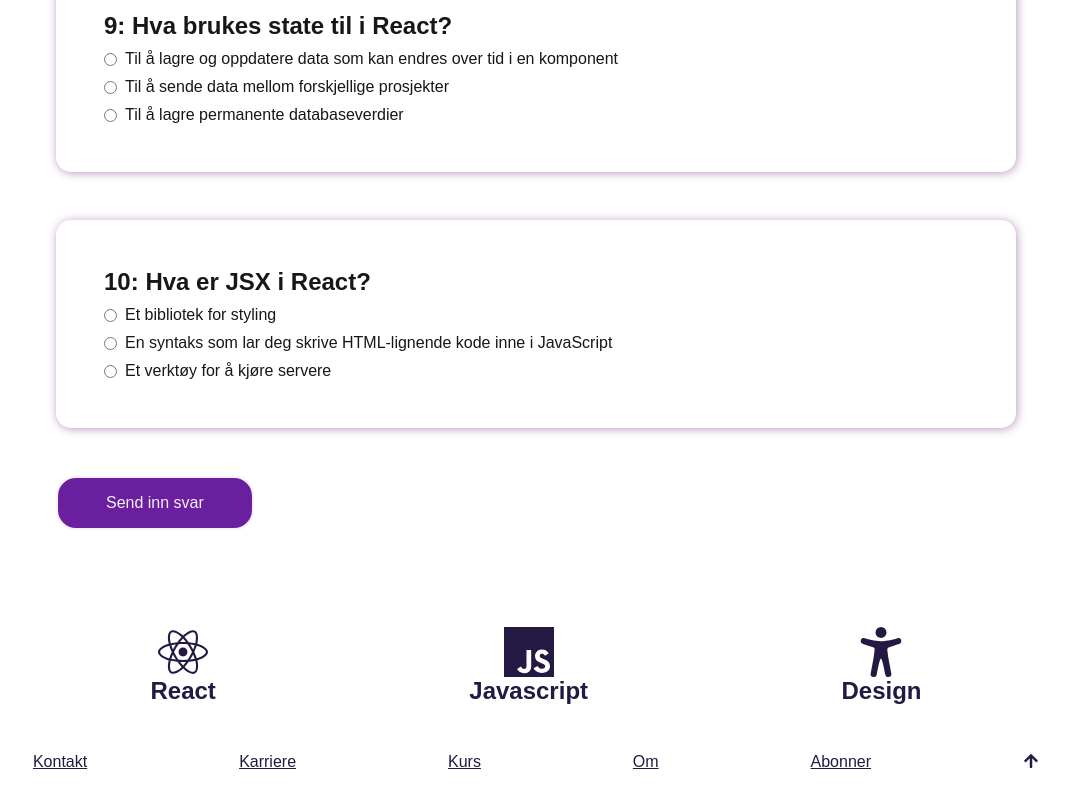
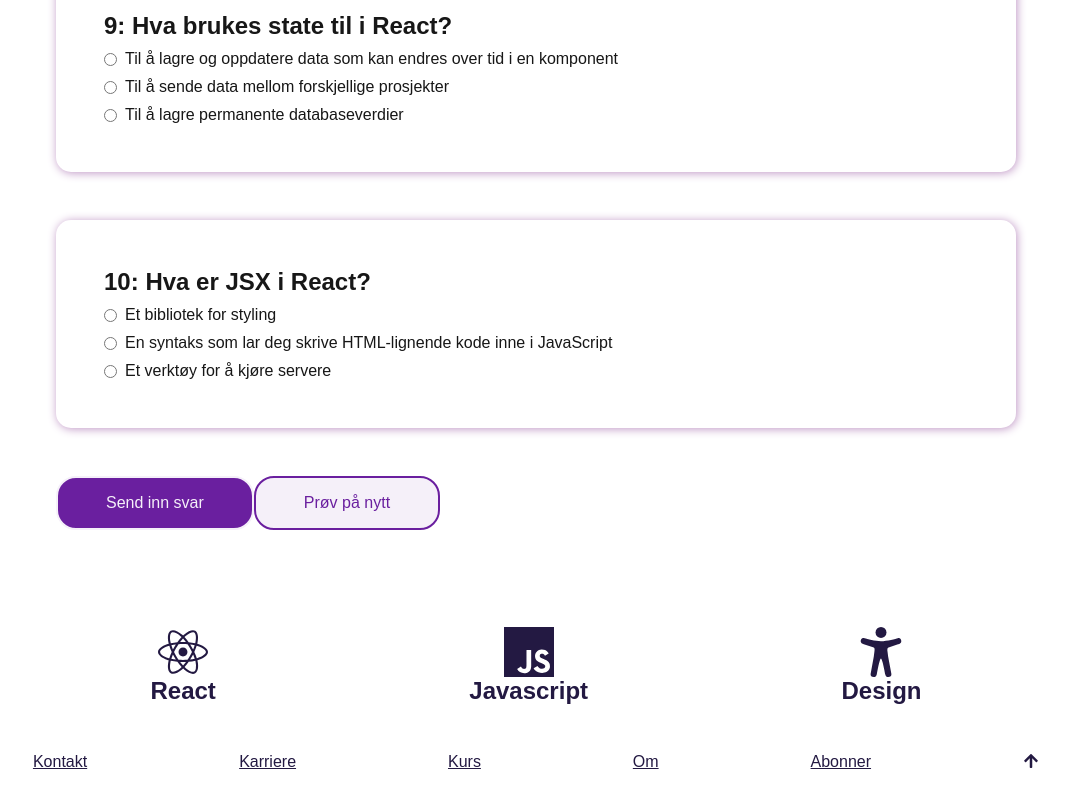
Before and after one commit to marie-cha9ne/Arbeidskrav-2---gruppe, a Next.js app: page /tasks in a window 1280 px wide. Shown: the part 3310-4110 px from the top of the page, without its empty margins (104-1172 px from the left). Built offline with nearby package versions, Linux system fonts and the light colour scheme.

Commit message:
La til knapp for å la brukeren prøve på nytt. Knappen tømmer svarene fra localStorage og laster inn siden på nytt

```diff
--- /dev/null
+++ b/app/components/ResetButton.tsx
@@ -0,0 +1,12 @@
+export default function ResetButton() {
+  function clearAnswers() {
+    localStorage.removeItem("user-answers");
+    window.location.replace(window.location.pathname);
+  }
+
+  return (
+    <button type="button" onClick={clearAnswers} className="reset-button">
+      Prøv på nytt
+    </button>
+  );
+}
--- a/app/components/SubmitButton.tsx
+++ b/app/components/SubmitButton.tsx
@@ -1,18 +1,14 @@
 "use client";
 import "../tasks/tasks.css";
-import { useAnswerStore } from "../store/useAnswerStore";
 import { SubmiButtonProps } from "../data/types";
 
 export default function SubmitButton({ onSubmit }: SubmiButtonProps) {
-  //Henter kun ut svarene til brukeren for å slippe re-rendring av hele storen
-  const answers = useAnswerStore((state) => state.answers);
-
   function handleClick() {
     onSubmit();
   }
 
   return (
-    <button onClick={handleClick} className="submit-button">
+    <button type="button" onClick={handleClick} className="submit-button">
       Send inn svar
     </button>
   );
--- a/app/components/TaskCard.tsx
+++ b/app/components/TaskCard.tsx
@@ -1,4 +1,3 @@
-//Rendrer cards for hvert spørsmål med multiple choice format.
 "use client";
 import "./TaskCard.css";
 import Image from "next/image";
--- a/app/store/useAnswerStore.ts
+++ b/app/store/useAnswerStore.ts
@@ -1,4 +1,3 @@
-//Her lagres svarene til brukeren
 import { create } from "zustand";
 import { persist } from "zustand/middleware";
 import { Answer } from "../data/types";
--- a/app/tasks/page.tsx
+++ b/app/tasks/page.tsx
@@ -6,6 +6,7 @@ import { useAnswerStore } from "../store/useAnswerStore";
 import TasksHeader from "../components/TasksHeader";
 import TaskCard from "../components/TaskCard";
 import SubmitButton from "../components/SubmitButton";
+import ResetButton from "../components/ResetButton";
 import Results from "../components/Results";
 
 export default function TasksPage() {
@@ -17,6 +18,7 @@ export default function TasksPage() {
       <TasksHeader />
       <TaskCard tasks={Tasks} submitted={submitted} />
       <SubmitButton onSubmit={() => setSubmitted(true)} />
+      <ResetButton />
       {submitted && <Results userAnswers={userAnswers} />}
     </main>
   );
--- a/app/tasks/tasks.css
+++ b/app/tasks/tasks.css
@@ -9,7 +9,7 @@
   display: flex;
   flex-direction: column;
   gap: 1rem;
-  color:#231942;
+  color: #231942;
 }
 
 .submit-button {
@@ -24,7 +24,24 @@
 
 .submit-button:hover {
   cursor: pointer;
+  color: #f5f0f9;
+  background-color: #231942;
+  border: 2px solid #f5f0f9;
+}
+
+.reset-button {
+  margin-bottom: 5rem;
+  padding: 1rem 3rem;
+  font-size: 1rem;
   color: #6a1f9f;
   background-color: #f5f0f9;
+  border-radius: 20px;
   border: 2px solid #6a1f9f;
 }
+
+.reset-button:hover {
+  cursor: pointer;
+  color: #f5f0f9;
+  background-color: #231942;
+  border: 2px solid #f5f0f9;
+}
```
